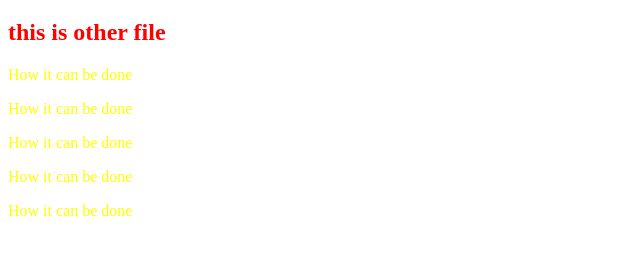
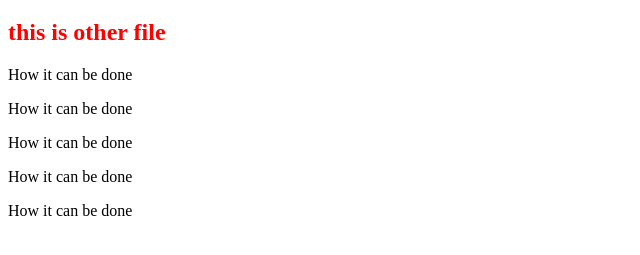
Before and after one commit to Samadhankalidaspatil/samadhan1, a plain HTML site: page index.html in a window 1280 px wide. Shown: the part 61-316 px from the top of the page, without its empty margins (0-640 px from the left). Drawn offline with Linux system fonts and the light colour scheme.

Commit message:
3rd change

```diff
--- a/index.html
+++ b/index.html
@@ -14,9 +14,7 @@
     h2 {
         color: red
     }
-    p {
-        color: yellow
-    }
+
     </style>
 </head>
 
```
